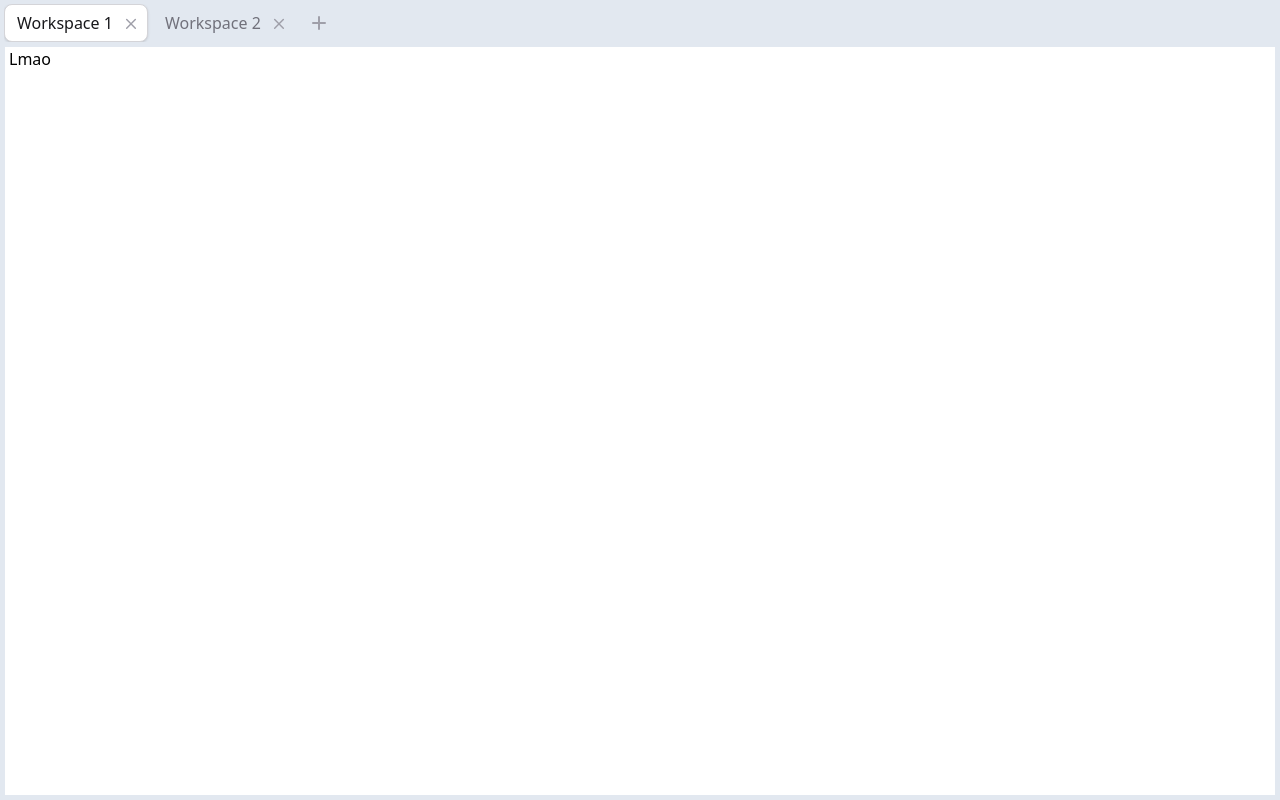
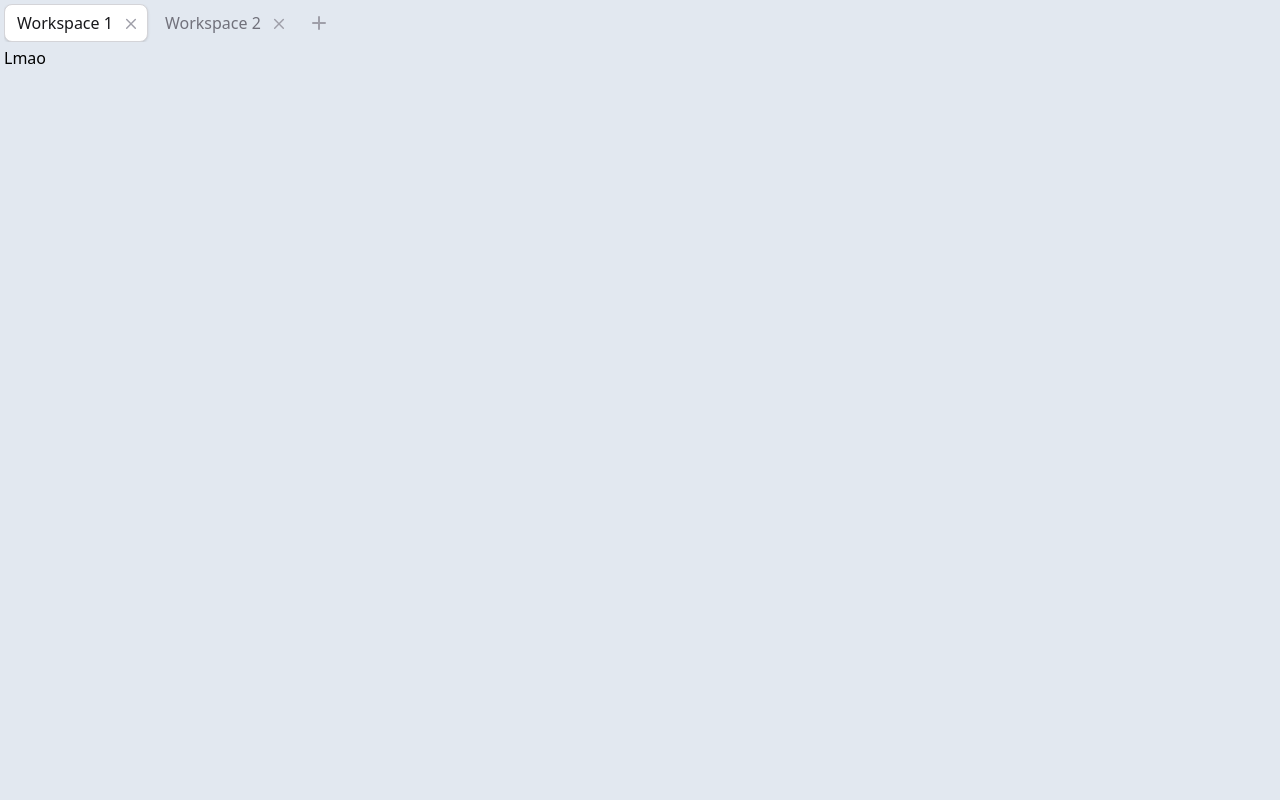
Before and after one commit to Wanes01/theogony, a React (Vite) app in the folder packages/app/: page / in a window 1280 px wide. Built offline with nearby package versions, Linux system fonts and the light colour scheme.

Commit message:
style(app): change tab content background color

```diff
--- a/packages/app/src/components/workspace/WorkSpaceTabs.tsx
+++ b/packages/app/src/components/workspace/WorkSpaceTabs.tsx
@@ -129,9 +129,7 @@ export default function WorkSpaceTabs({ initialTabs }: WorkSpaceTabsProps) {
           </ul>
         </SortableContext>
       </DndContext>
-      <div className="bg-white px-1 border border-slate-200 flex-1">
-        {selectedTab?.content}
-      </div>
+      <div className="flex-1">{selectedTab?.content}</div>
     </div>
   );
 }
```
